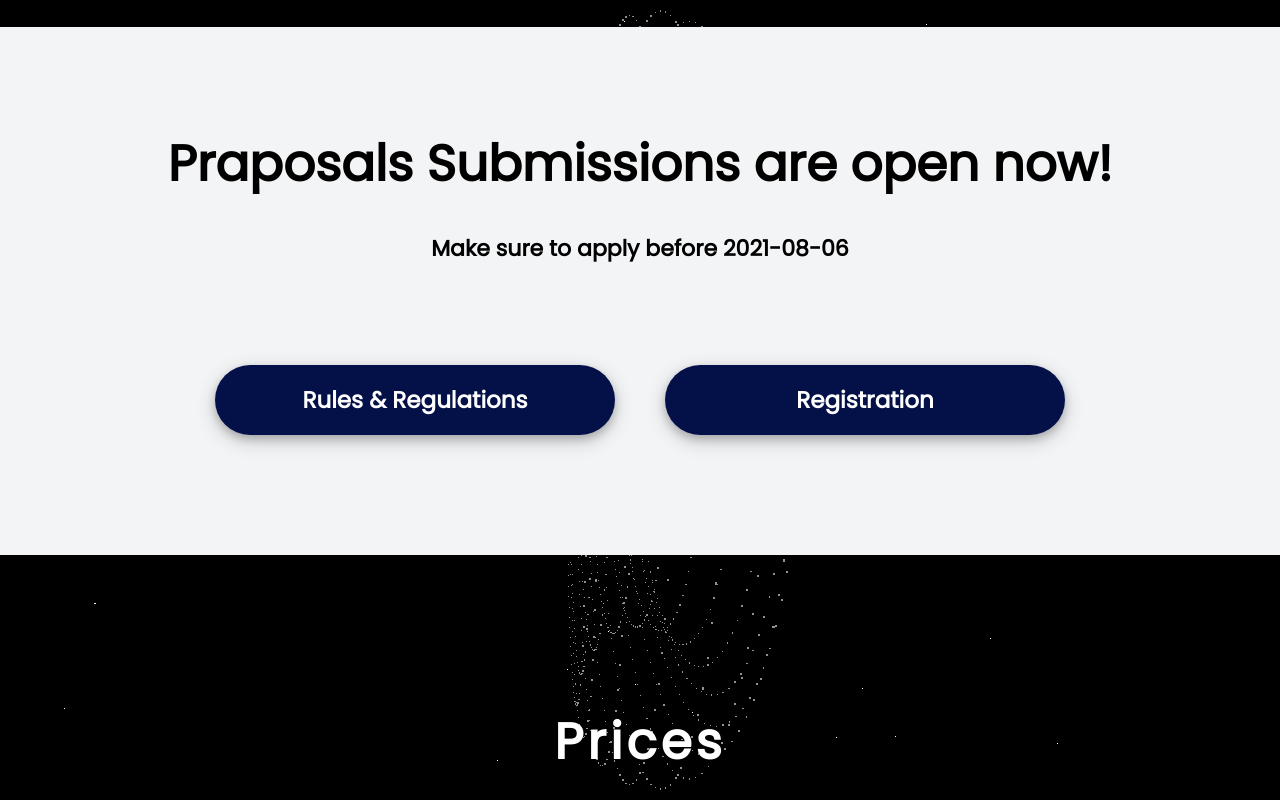
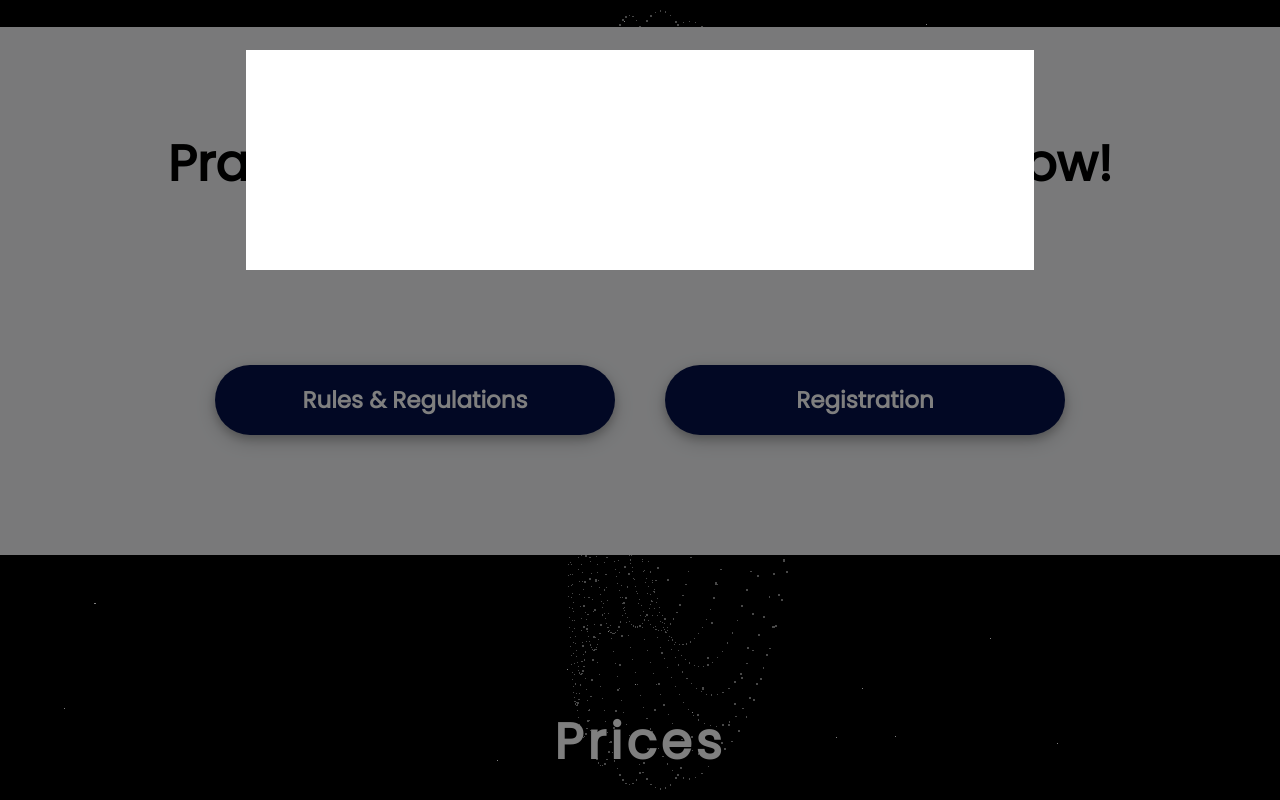
Before and after one commit to Shehan82/IntelliHack-2K21, a React (Create React App) app: page / in a window 1280 px wide. Both pictures are taken after a click on the element "Registration". Shown: the part 3214-4014 px from the top of the page. Built offline with nearby package versions, Linux system fonts and the light colour scheme; a web font is replaced by a local one.

Commit message:
added modal

```diff
--- a/package.json
+++ b/package.json
@@ -4,6 +4,8 @@
   "version": "0.1.0",
   "private": true,
   "dependencies": {
+    "@emotion/react": "^11.4.1",
+    "@emotion/styled": "^11.3.0",
     "@fortawesome/fontawesome-svg-core": "^1.2.36",
     "@fortawesome/free-brands-svg-icons": "^5.15.4",
     "@fortawesome/free-regular-svg-icons": "^5.15.4",
@@ -11,6 +13,7 @@
     "@fortawesome/react-fontawesome": "^0.1.15",
     "@material-ui/core": "^4.12.3",
     "@material-ui/icons": "^4.11.2",
+    "@mui/material": "^5.0.1",
     "@pqina/flip": "^1.7.7",
     "@testing-library/jest-dom": "^5.14.1",
     "@testing-library/react": "^11.2.7",
--- a/src/components/Home.js
+++ b/src/components/Home.js
@@ -9,6 +9,13 @@
 import Sponsers from "./Sponsers";
 import Price from "./Price";
 import { useRef } from "react";
+
+import Backdrop from "@mui/material/Backdrop";
+import Box from "@mui/material/Box";
+import Modal from "@mui/material/Modal";
+import Fade from "@mui/material/Fade";
+import Button from "@mui/material/Button";
+import Typography from "@mui/material/Typography";
 
 function Home() {
   const [loading, setloading] = useState(false);
@@ -119,6 +126,10 @@
 
   const el2 = useRef();
 
+  const [open, setOpen] = React.useState(false);
+  const handleOpen = () => setOpen(true);
+  const handleClose = () => setOpen(false);
+
   return (
     <div>
       <div>
@@ -133,10 +144,31 @@
           sponsersClick={() => scrollToDiv(sponsers)}
           pricesClick={() => scrollToDiv(prices)}
         />
+
+        <div>
+          {/* <Button onClick={handleOpen}>Open modal</Button> */}
+          <Modal
+            aria-labelledby="transition-modal-title"
+            aria-describedby="transition-modal-description"
+            open={open}
+            onClose={handleClose}
+            closeAfterTransition
+            BackdropComponent={Backdrop}
+            BackdropProps={{
+              timeout: 500,
+            }}
+          >
+            <div className="registration-modal"></div>
+          </Modal>
+        </div>
+
         <WhyIntelliHackSection reference={whyintelliHack} />
         <Timeline reference={timeline} />
 
-        <PraposalSubmission reference={praposalSubmission} />
+        <PraposalSubmission
+          openPopUp={handleOpen}
+          reference={praposalSubmission}
+        />
         <Price reference={prices} />
         <Sponsers reference={sponsers} />
         <WhatTheySay reference={whatTheySay} />
--- a/src/components/PraposalSubmission.js
+++ b/src/components/PraposalSubmission.js
@@ -1,14 +1,16 @@
 import React from "react";
 import "../styles/praposalSubmission.css";
 
-function PraposalSubmission({ reference }) {
+function PraposalSubmission({ reference, openPopUp }) {
   return (
     <div ref={reference} className="ps-main">
       <div className="ps-title">Praposals Submissions are open now!</div>
       <div className="ps-sub-title">Make sure to apply before 2021-08-06</div>
       <div className="ps-btn-cnt">
         <div className="ps-btn">Rules & Regulations</div>
-        <div className="ps-btn">Registration</div>
+        <div onClick={openPopUp} className="ps-btn">
+          Registration
+        </div>
       </div>
     </div>
   );
--- a/src/styles/backGroundAnimation.css
+++ b/src/styles/backGroundAnimation.css
@@ -6,3 +6,16 @@
   position: fixed;
   z-index: -10;
 }
+
+.registration-modal {
+  position: absolute;
+  top: 20%;
+  left: 50%;
+  transform: translate(-50%, -50%);
+  padding: 10px;
+  width: 60%;
+  height: 200px;
+  margin: 0px;
+  background-color: white;
+  outline: none;
+}
```
Also changed, not shown: 1 other file (tests, documents, lock files or other folders).
